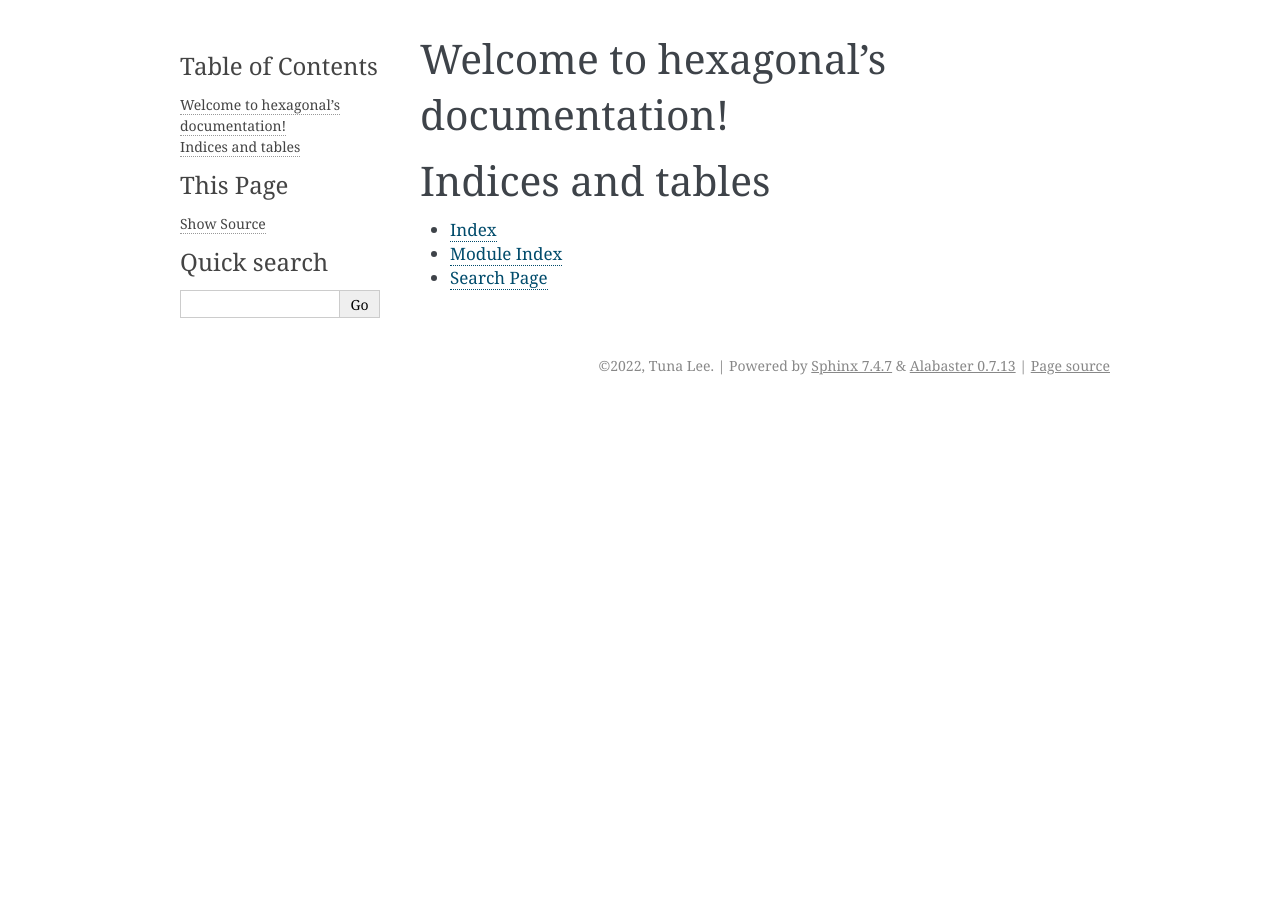
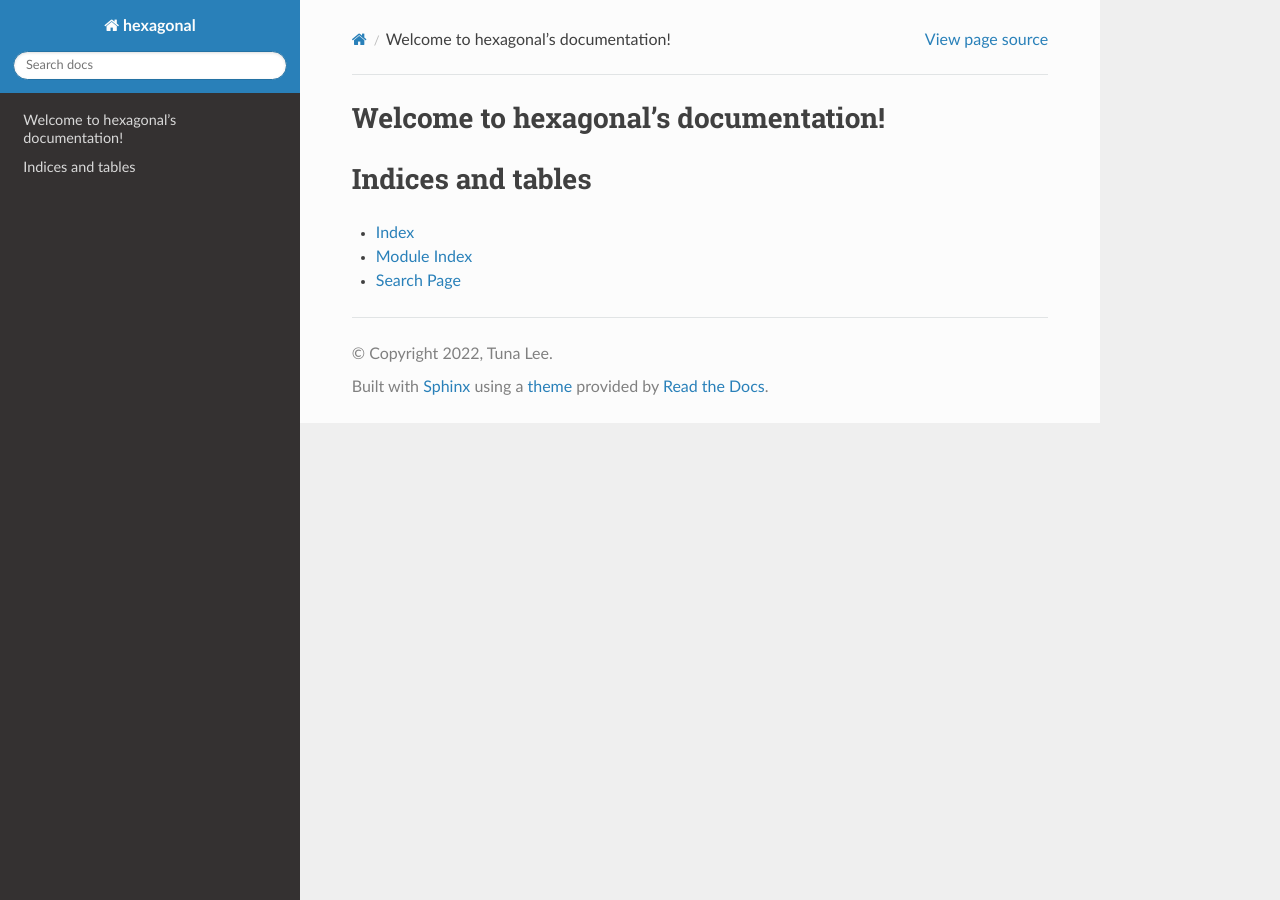
Before and after one commit to polarities/hexagonal, a Sphinx documentation site: the page built from docs/index.rst, in a window 1280 px wide. Built offline with Sphinx 7.4.7 and the Read the Docs theme 2.0.0, drawn with Linux system fonts in a browser that asks for light colours.

Commit message:
Read the docs documentation support.

```diff
--- a/docs/conf.py
+++ b/docs/conf.py
@@ -33,6 +33,7 @@ extensions = [
     'sphinx.ext.viewcode',
     'sphinx.ext.todo',
     'numpydoc.numpydoc',
+    'sphinx_rtd_theme'
 ]
 
 # Add any paths that contain templates here, relative to this directory.
@@ -50,7 +51,7 @@ exclude_patterns = ['_build', 'Thumbs.db', '.DS_Store']
 # The theme to use for HTML and HTML Help pages.  See the documentation for
 # a list of builtin themes.
 #
-html_theme = 'alabaster'
+html_theme = "sphinx_rtd_theme"
 
 # Add any paths that contain custom static files (such as style sheets) here,
 # relative to this directory. They are copied after the builtin static files,
```
Also changed, not shown: .readthedocs.yaml (added).
